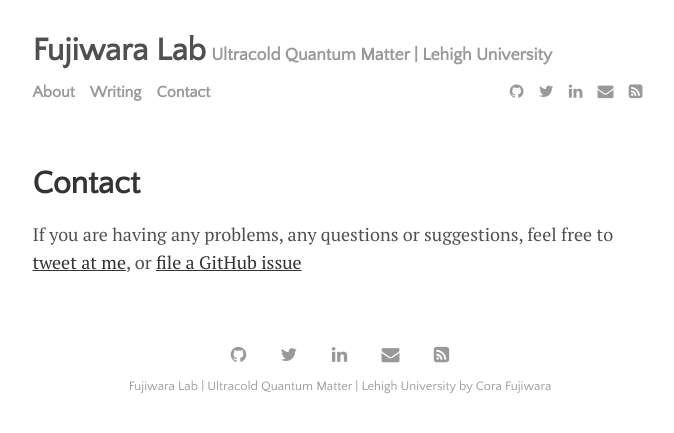
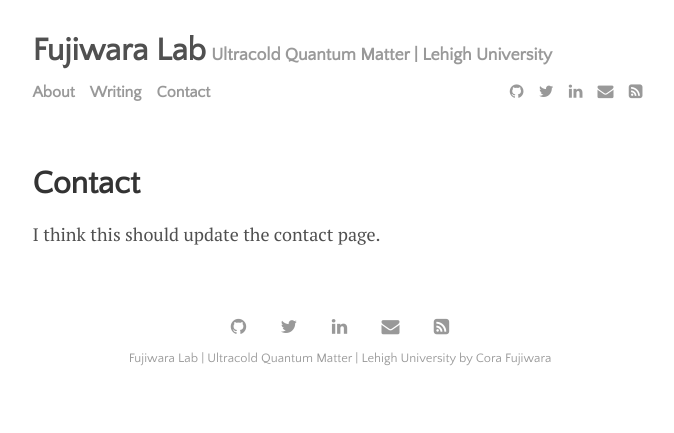
Before and after one commit to fujiwara-quantum-lab/fujiwara-quantum-lab.github.io, a Jekyll site: the page built from menu/contact.md, in a window 1280 px wide. Shown: the top 433 px of the page, without its empty margins (300-974 px from the left). Built offline with Jekyll 4.4.1, drawn with Linux system fonts in a browser that asks for light colours.

Commit message:
Update contact.md

```diff
--- a/menu/contact.md
+++ b/menu/contact.md
@@ -4,4 +4,4 @@ title: Contact
 permalink: /contact
 ---
 
-If you are having any problems, any questions or suggestions, feel free to [tweet at me](https://twitter.com/intent/tweet?text=%40paululele), or [file a GitHub issue](https://github.com/lenpaul/lagrange/issues/new)
+I think this should update the contact page.
```
